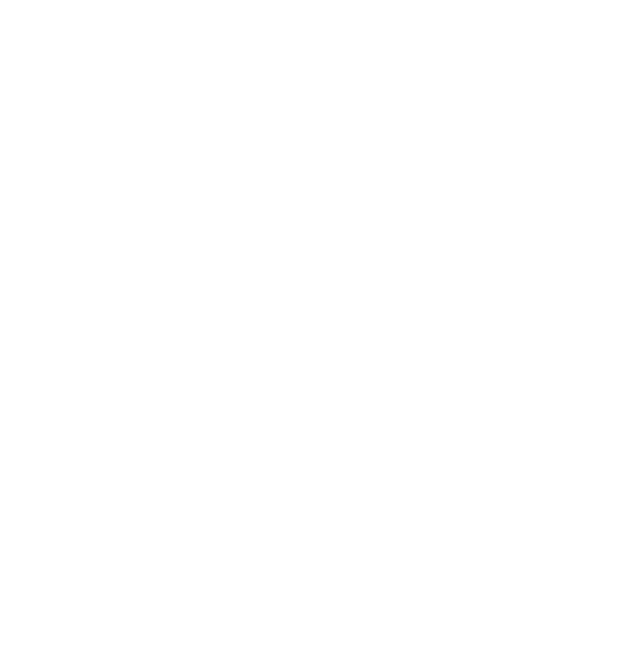
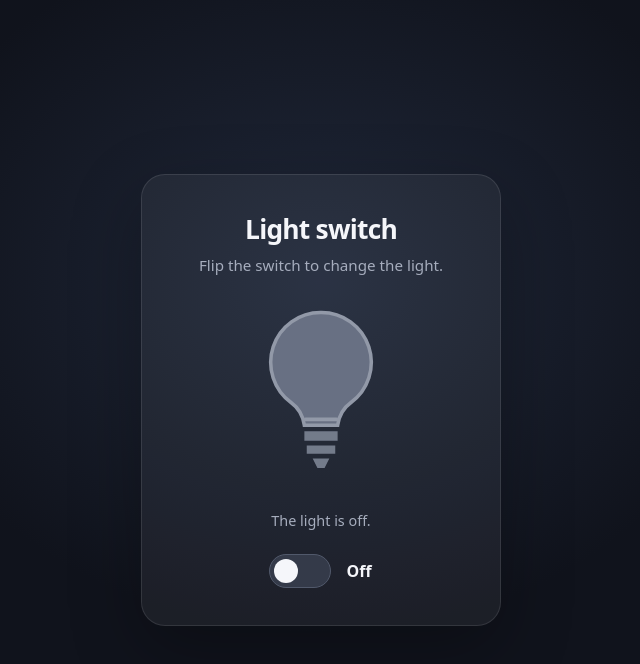
Before and after one commit to gokul1509/git, a plain HTML site: page Index.html in a window 1280 px wide. Shown: the whole page, without its empty margins (319-959 px from the left). Drawn offline with Linux system fonts and the light colour scheme.

Commit message:
added light and switch to main

```diff
--- a/Index.html
+++ b/Index.html
@@ -1,4 +1,207 @@
-<html>
+<!DOCTYPE html>
+<html lang="en">
+<head>
+  <meta charset="UTF-8">
+  <meta name="viewport" content="width=device-width, initial-scale=1">
+  <title>Light Switch</title>
+  <style>
+    :root {
+      color-scheme: dark;
+      font-family: system-ui, -apple-system, BlinkMacSystemFont, "Segoe UI", sans-serif;
+      background: #10131c;
+      color: #f5f6fa;
+    }
 
-<title>My Website</title>
+    * {
+      box-sizing: border-box;
+    }
+
+    body {
+      min-height: 100vh;
+      margin: 0;
+      display: grid;
+      place-items: center;
+      padding: 24px;
+      background:
+        radial-gradient(ellipse at 50% 35%, #20283a 0, transparent 48%),
+        #10131c;
+      transition: background 400ms ease;
+    }
+
+    .room {
+      width: min(100%, 360px);
+      padding: 36px 28px 32px;
+      text-align: center;
+      background: rgb(255 255 255 / 5%);
+      border: 1px solid rgb(255 255 255 / 10%);
+      border-radius: 24px;
+      box-shadow: 0 24px 70px rgb(0 0 0 / 28%);
+    }
+
+    h1 {
+      margin: 0;
+      font-size: 1.65rem;
+      font-weight: 650;
+      letter-spacing: -0.03em;
+    }
+
+    .hint {
+      margin: 8px 0 28px;
+      color: #a6adbd;
+      font-size: 0.95rem;
+    }
+
+    .bulb {
+      display: block;
+      width: 150px;
+      height: 190px;
+      margin: 0 auto 18px;
+      overflow: visible;
+      color: #687083;
+      transition: color 350ms ease, filter 350ms ease;
+    }
+
+    .bulb-glass {
+      fill: currentColor;
+      stroke: #9299a8;
+      stroke-width: 3;
+      transition: fill 350ms ease, stroke 350ms ease;
+    }
+
+    .bulb-base {
+      fill: #737b8a;
+      transition: fill 350ms ease;
+    }
+
+    .room.is-on .bulb {
+      color: #ffd35a;
+      filter: drop-shadow(0 0 18px rgb(255 211 90 / 70%));
+    }
+
+    .room.is-on .bulb-glass {
+      fill: #ffe28a;
+      stroke: #fff0bd;
+    }
+
+    .room.is-on .bulb-base {
+      fill: #c5a54e;
+    }
+
+    .status {
+      min-height: 1.5em;
+      margin: 0 0 22px;
+      color: #a6adbd;
+      font-size: 0.9rem;
+    }
+
+    .room.is-on .status {
+      color: #ffe28a;
+    }
+
+    .switch-row {
+      display: inline-flex;
+      align-items: center;
+      gap: 14px;
+      cursor: pointer;
+      user-select: none;
+    }
+
+    .switch {
+      position: relative;
+      width: 62px;
+      height: 34px;
+      flex: none;
+    }
+
+    .switch input {
+      position: absolute;
+      width: 1px;
+      height: 1px;
+      opacity: 0;
+    }
+
+    .track {
+      position: absolute;
+      inset: 0;
+      border: 1px solid #51596b;
+      border-radius: 999px;
+      background: #343a49;
+      transition: background 200ms ease, border-color 200ms ease;
+    }
+
+    .track::after {
+      position: absolute;
+      top: 4px;
+      left: 4px;
+      width: 24px;
+      height: 24px;
+      border-radius: 50%;
+      background: #f5f6fa;
+      content: "";
+      transition: transform 200ms ease;
+    }
+
+    .switch input:checked + .track {
+      border-color: #e8bd4c;
+      background: #c99e2e;
+    }
+
+    .switch input:checked + .track::after {
+      transform: translateX(28px);
+    }
+
+    .switch input:focus-visible + .track {
+      outline: 3px solid #91baff;
+      outline-offset: 4px;
+    }
+
+    .switch-label {
+      min-width: 28px;
+      color: #f5f6fa;
+      font-weight: 600;
+    }
+
+    @media (prefers-reduced-motion: reduce) {
+      *, *::before, *::after {
+        transition-duration: 0.01ms !important;
+      }
+    }
+  </style>
+</head>
+<body>
+  <main class="room" id="room">
+    <h1>Light switch</h1>
+    <p class="hint">Flip the switch to change the light.</p>
+
+    <svg class="bulb" viewBox="0 0 120 160" aria-hidden="true">
+      <path class="bulb-glass" d="M60 8a42 42 0 0 0-25 76c7 5 10 12 11 19h28c1-7 4-14 11-19A42 42 0 0 0 60 8Z"/>
+      <path class="bulb-base" d="M46 108h28v8H46zm2 12h24v7H48zm5 11h14l-4 8h-6z"/>
+      <path d="M47 98h26" fill="none" stroke="#9299a8" stroke-linecap="round" stroke-width="3"/>
+    </svg>
+
+    <p class="status" id="status" aria-live="polite">The light is off.</p>
+
+    <label class="switch-row">
+      <span class="switch">
+        <input id="light-switch" type="checkbox" role="switch" aria-label="Light">
+        <span class="track" aria-hidden="true"></span>
+      </span>
+      <span class="switch-label" id="switch-label">Off</span>
+    </label>
+  </main>
+
+  <script>
+    const room = document.querySelector("#room");
+    const lightSwitch = document.querySelector("#light-switch");
+    const status = document.querySelector("#status");
+    const switchLabel = document.querySelector("#switch-label");
+
+    lightSwitch.addEventListener("change", () => {
+      const isOn = lightSwitch.checked;
+      room.classList.toggle("is-on", isOn);
+      status.textContent = `The light is ${isOn ? "on" : "off"}.`;
+      switchLabel.textContent = isOn ? "On" : "Off";
+    });
+  </script>
+</body>
 </html>
```
